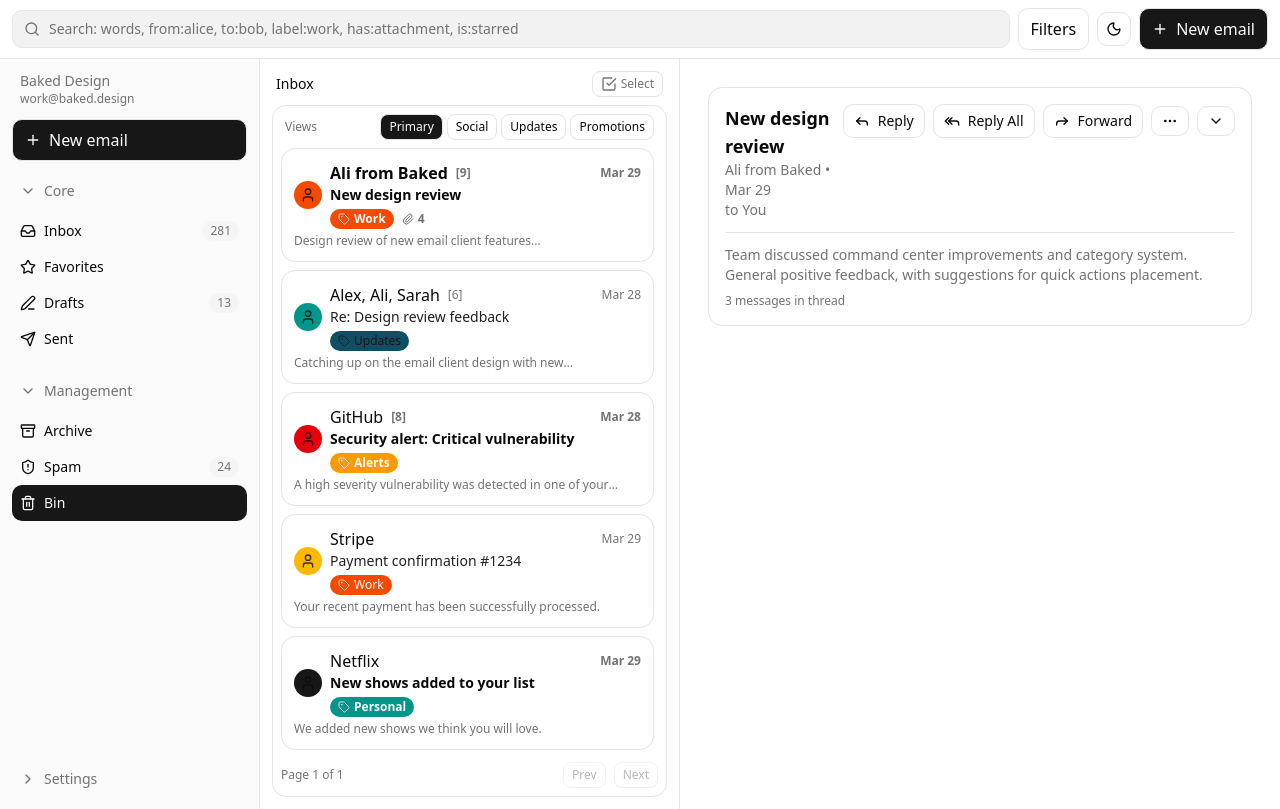
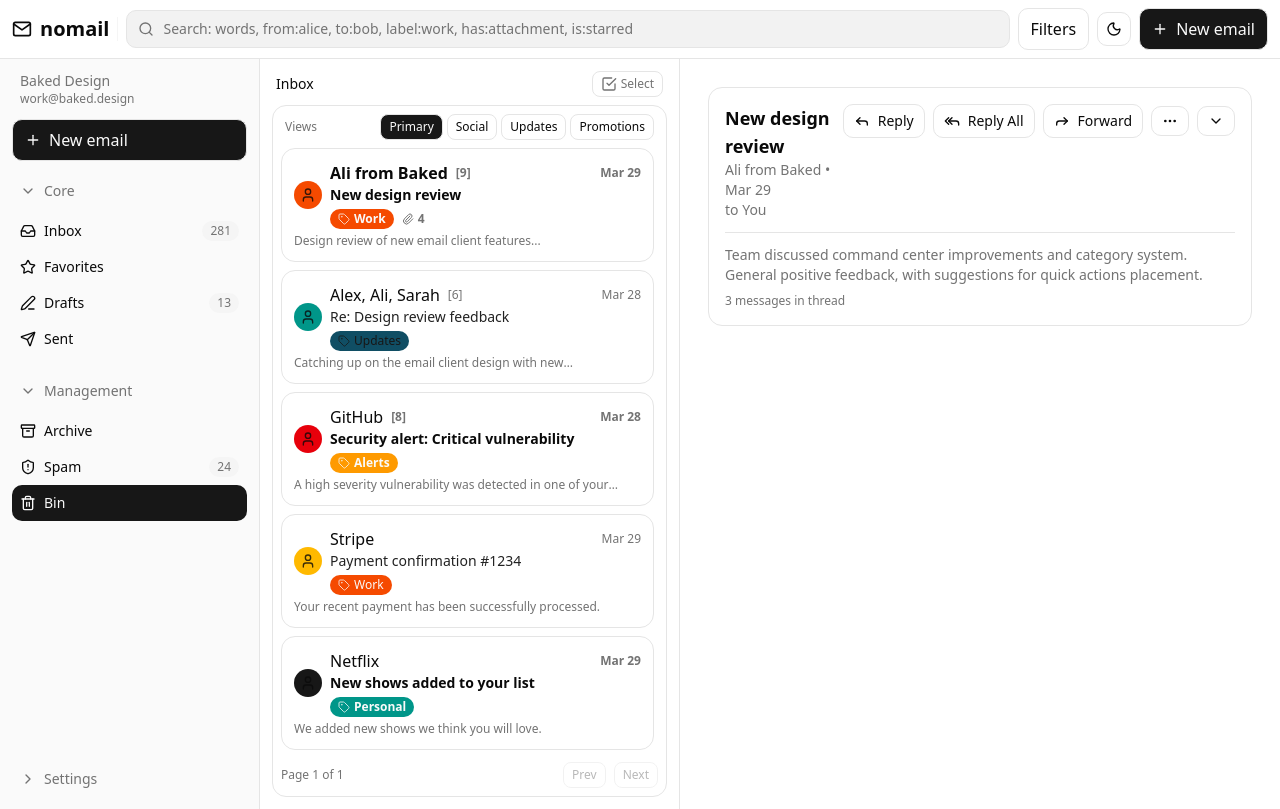
Before and after one commit to nowarelabs/nomail, a Next.js app in the folder frontend/: page / in a window 1280 px wide. Built offline with nearby package versions, Linux system fonts and the light colour scheme.

Commit message:
feat: add logo back

```diff
--- a/frontend/src/app/page.tsx
+++ b/frontend/src/app/page.tsx
@@ -475,6 +475,14 @@
       )}
 
       <div className="flex items-center gap-2 px-3 py-2 border-b">
+        <div className="flex items-center gap-2">
+          <svg xmlns="http://www.w3.org/2000/svg" width="24" height="24" viewBox="0 0 24 24" fill="none" stroke="currentColor" strokeWidth="2" strokeLinecap="round" strokeLinejoin="round" className="lucide lucide-mail size-5">
+            <path d="M4 4h16c1.1 0 2 .9 2 2v12c0 1.1-.9 2-2 2H4c-1.1 0-2-.9-2-2V6c0-1.1.9-2 2-2z"></path>
+            <polyline points="22,6 12,13 2,6"></polyline>
+          </svg>
+          <div className="text-xl font-bold">nomail</div>
+        </div>
+        <div className="h-6 border-r border-muted"></div>
         <div className="relative flex-1">
           <svg xmlns="http://www.w3.org/2000/svg" width="24" height="24" viewBox="0 0 24 24"
             fill="none" stroke="currentColor" strokeWidth="2" strokeLinecap="round" strokeLinejoin="round"
```
